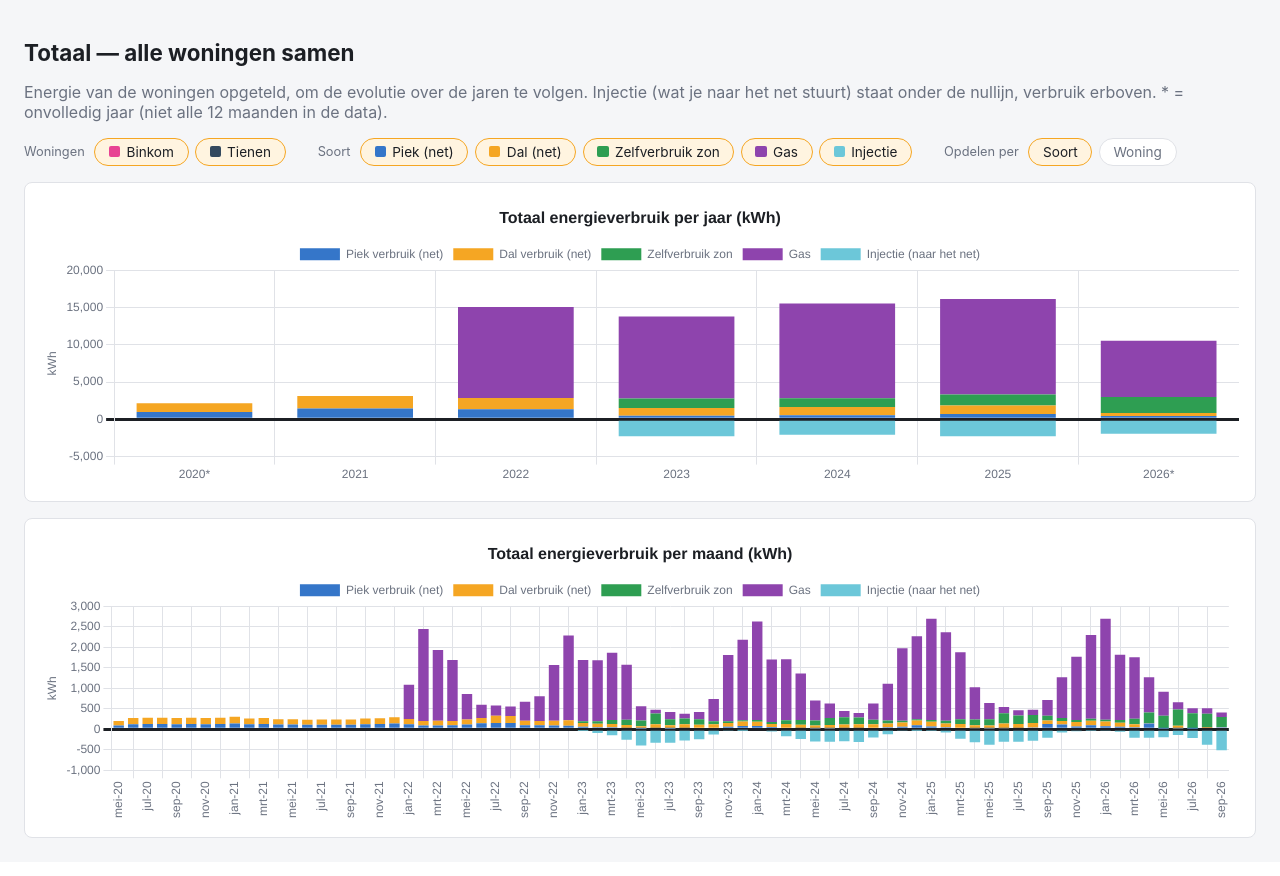
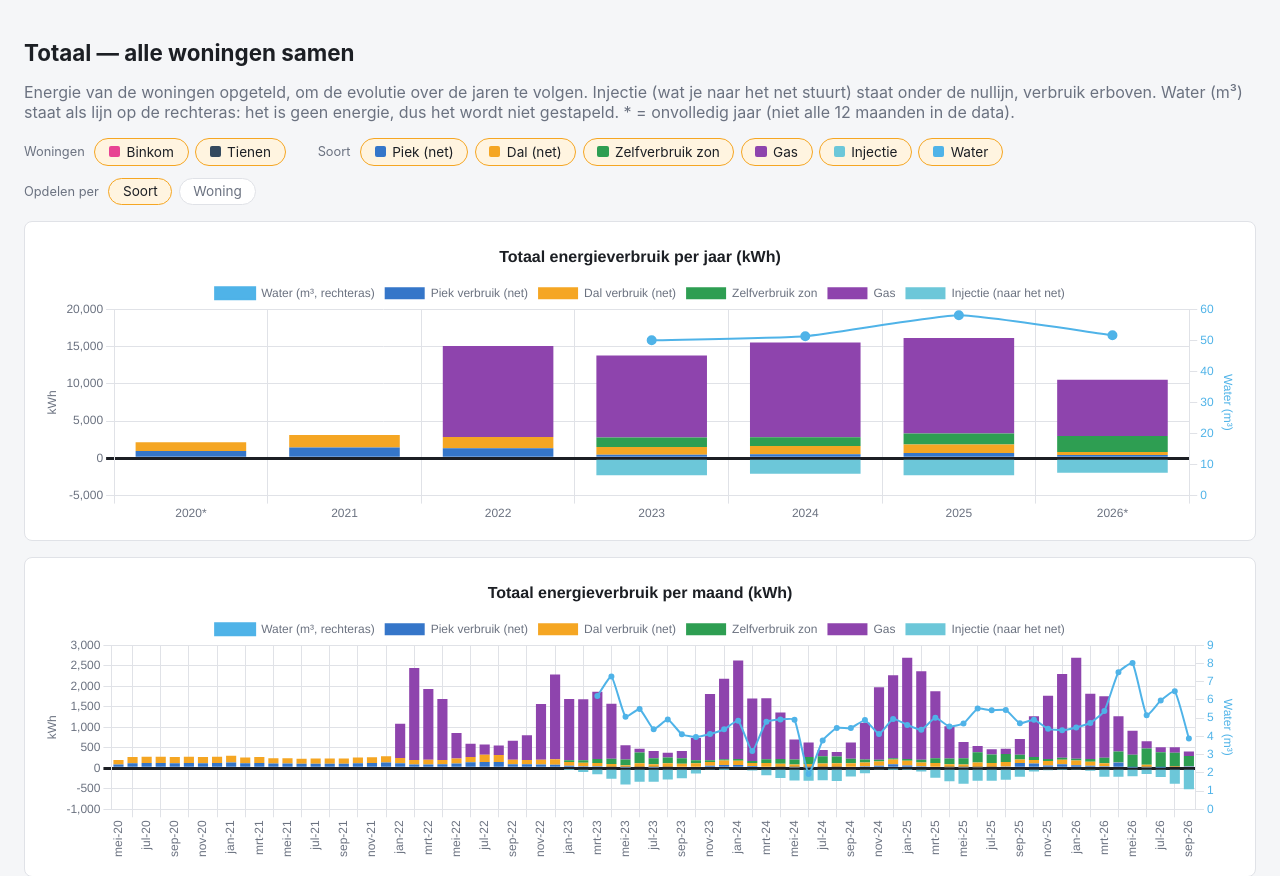
Before and after one commit to rbruyn1/verbruiken, a Flask app: page /totaal in a window 1280 px wide. Shown: the part 44-920 px from the top of the page. Before the commit the page ends 882 px from the top, so only its background shows below. Run offline with Flask 3, Linux system fonts and the light colour scheme; data comes from the database, SQL or seed files in the repository.

Commit message:
0.4.2: water als lijn op tweede as in de tab Totaal

```diff
--- a/verbruik_addon/app/main.py
+++ b/verbruik_addon/app/main.py
@@ -654,7 +654,7 @@ def totaal():
     conn = get_connection()
     rows = conn.execute(
         """SELECT woning, jaar, maand, piek_verbruik, dal_verbruik,
-                  zonopbrengst_totaal, totaal_export, gas_kwh
+                  zonopbrengst_totaal, totaal_export, gas_kwh, water_l
            FROM maandverbruik ORDER BY jaar, maand"""
     ).fetchall()
     conn.close()
@@ -662,7 +662,7 @@ def totaal():
     woningen = [w for w in WONINGEN if any(r["woning"] == w for r in rows)]
     sleutels = sorted({(r["jaar"], r["maand"]) for r in rows})
     index = {s: i for i, s in enumerate(sleutels)}
-    reeks = {w: {s: [None] * len(sleutels) for s in ("piek", "dal", "zelf", "gas", "inj")} for w in woningen}
+    reeks = {w: {s: [None] * len(sleutels) for s in ("piek", "dal", "zelf", "gas", "inj", "water")} for w in woningen}
     for r in rows:
         i = index[(r["jaar"], r["maand"])]
         d = reeks[r["woning"]]
@@ -670,6 +670,7 @@ def totaal():
         d["dal"][i] = r["dal_verbruik"]
         d["gas"][i] = r["gas_kwh"]
         d["inj"][i] = r["totaal_export"]   # kWh naar het net gestuurd
+        d["water"][i] = r["water_l"] if r["water_l"] else None   # liter; 0 = niet bijgehouden
         if r["zonopbrengst_totaal"] is not None:
             # zelfverbruik zon = opbrengst min wat naar het net gaat
             d["zelf"][i] = r["zonopbrengst_totaal"] - (r["totaal_export"] or 0)
--- a/verbruik_addon/app/templates/totaal.html
+++ b/verbruik_addon/app/templates/totaal.html
@@ -4,6 +4,7 @@
 <h1>Totaal — alle woningen samen</h1>
 <p class="subtitle">Energie van de woningen opgeteld, om de evolutie over de jaren te volgen.
     Injectie (wat je naar het net stuurt) staat onder de nullijn, verbruik erboven.
+    Water (m³) staat als lijn op de rechteras: het is geen energie, dus het wordt niet gestapeld.
     * = onvolledig jaar (niet alle 12 maanden in de data).</p>
 
 <div class="filters">
@@ -15,7 +16,7 @@
     </div>
     <div class="filter-groep">
         <span class="filter-label">Soort</span>
-        {% for id, label in [("piek", "Piek (net)"), ("dal", "Dal (net)"), ("zelf", "Zelfverbruik zon"), ("gas", "Gas"), ("inj", "Injectie")] %}
+        {% for id, label in [("piek", "Piek (net)"), ("dal", "Dal (net)"), ("zelf", "Zelfverbruik zon"), ("gas", "Gas"), ("inj", "Injectie"), ("water", "Water")] %}
         <button type="button" class="chip actief" data-groep="soort" data-waarde="{{ id }}">{{ label }}</button>
         {% endfor %}
     </div>
@@ -47,7 +48,9 @@ const SOORTEN = [
     { id: "zelf", label: "Zelfverbruik zon",    kleur: KLEUR.zelf },
     { id: "gas",  label: "Gas",                 kleur: KLEUR.gas },
     // Injectie is geen verbruik: ze staat onder de nullijn (negatieve staaf).
-    { id: "inj",  label: "Injectie (naar het net)", kleur: KLEUR.inj, negatief: true }
+    { id: "inj",  label: "Injectie (naar het net)", kleur: KLEUR.inj, negatief: true },
+    // Water is geen energie: geen staaf, maar een lijn in m³ op de rechteras (zoals op Overzicht).
+    { id: "water", label: "Water (m³, rechteras)", kleur: KLEUR.water, lijn: true }
 ];
 const staat = {
     woning: new Set(DATA.woningen),
@@ -74,27 +77,45 @@ function som(groep, woningen, soorten) {
 function reeksen(groepen) {
     const woningen = DATA.woningen.filter(w => staat.woning.has(w));
     const soorten = SOORTEN.filter(s => staat.soort.has(s.id));
-    const verbruik = soorten.filter(s => !s.negatief);
-    const heeftInjectie = soorten.some(s => s.negatief);
+    const staven = soorten.filter(s => !s.lijn);
+    const verbruikIds = staven.filter(s => !s.negatief).map(s => s.id);
+    const heeftInjectie = staven.some(s => s.negatief);
+    const heeftWater = soorten.some(s => s.lijn);
     const teken = (v, negatief) => v === null ? null : (negatief ? -v : v);
+    const m3 = v => v === null ? null : Math.round(v) / 1000;          // liter -> m³
+    const punt = groepen.length > 30 ? 2 : 4;
+    const lijn = (label, kleur, data, streep) => ({
+        type: "line", label: label, data: data, yAxisID: "y2", order: 0,
+        borderColor: kleur, backgroundColor: kleur, borderWidth: 2, pointRadius: punt,
+        tension: 0.15, borderDash: streep ? [5, 4] : []
+    });
+    let sets;
     if (staat.opdeling === "soort") {
-        return soorten.map(s => ({
-            label: s.label, backgroundColor: s.kleur, stack: "energie",
+        sets = staven.map(s => ({
+            label: s.label, backgroundColor: s.kleur, stack: "energie", order: 1,
             data: groepen.map(g => teken(som(g, woningen, [s.id]), s.negatief))
         }));
+        if (heeftWater) {
+            sets.push(lijn("Water (m³, rechteras)", KLEUR.water,
+                groepen.map(g => m3(som(g, woningen, ["water"]))), false));
+        }
+        return sets;
     }
     // Per woning: het verbruik van elke woning boven de nullijn, haar injectie
-    // (zelfde kleur, doorzichtiger) eronder.
-    const verbruikIds = verbruik.map(s => s.id);
-    const sets = verbruikIds.length ? woningen.map(w => ({
-        label: w, backgroundColor: KLEUR.woning[w], stack: "energie",
+    // (zelfde kleur, doorzichtiger) eronder en haar water als gestreepte lijn.
+    sets = verbruikIds.length ? woningen.map(w => ({
+        label: w, backgroundColor: KLEUR.woning[w], stack: "energie", order: 1,
         data: groepen.map(g => som(g, [w], verbruikIds))
     })) : [];
     if (heeftInjectie) {
         woningen.forEach(w => sets.push({
-            label: w + " (injectie)", backgroundColor: KLEUR.woning[w] + "88", stack: "energie",
+            label: w + " (injectie)", backgroundColor: KLEUR.woning[w] + "88", stack: "energie", order: 1,
             data: groepen.map(g => teken(som(g, [w], ["inj"]), true))
         }));
+    }
+    if (heeftWater) {
+        woningen.forEach(w => sets.push(lijn(w + " (water, m³)", KLEUR.woning[w],
+            groepen.map(g => m3(som(g, [w], ["water"]))), true)));
     }
     return sets;
 }
@@ -117,6 +138,14 @@ function opties(titel, draaiLabels) {
                     lineWidth: (ctx) => Math.abs(ctx.tick.value) < 1e-9 ? 3 : 1
                 }
             }
+            ,
+            // Waterlijn in m³ op een tweede as (enkel zichtbaar als Water aan staat)
+            y2: {
+                display: false, position: "right", beginAtZero: true,
+                grid: { drawOnChartArea: false },
+                title: { display: true, text: "Water (m³)", color: KLEUR.water },
+                ticks: { color: KLEUR.water }
+            }
         }
     };
 }
@@ -131,6 +160,9 @@ const maandChart = new Chart(document.getElementById("totaalMaandChart"), {
 });
 
 function bijwerken() {
+    const waterAan = staat.soort.has("water") && staat.woning.size > 0;
+    jaarChart.options.scales.y2.display = waterAan;
+    maandChart.options.scales.y2.display = waterAan;
     jaarChart.data.datasets = reeksen(jaarGroepen);
     maandChart.data.datasets = reeksen(maandGroepen);
     jaarChart.update();
--- a/verbruik_addon/config.yaml
+++ b/verbruik_addon/config.yaml
@@ -1,5 +1,5 @@
 name: "Verbruik Tienen/Binkom"
-version: "0.4.1"
+version: "0.4.2"
 slug: "verbruik_addon"
 description: "Maandelijkse en jaarlijkse energie/water/gas-registratie voor Tienen en Binkom"
 arch:
```
Also changed, not shown: verbruik_addon/CHANGELOG.md.
